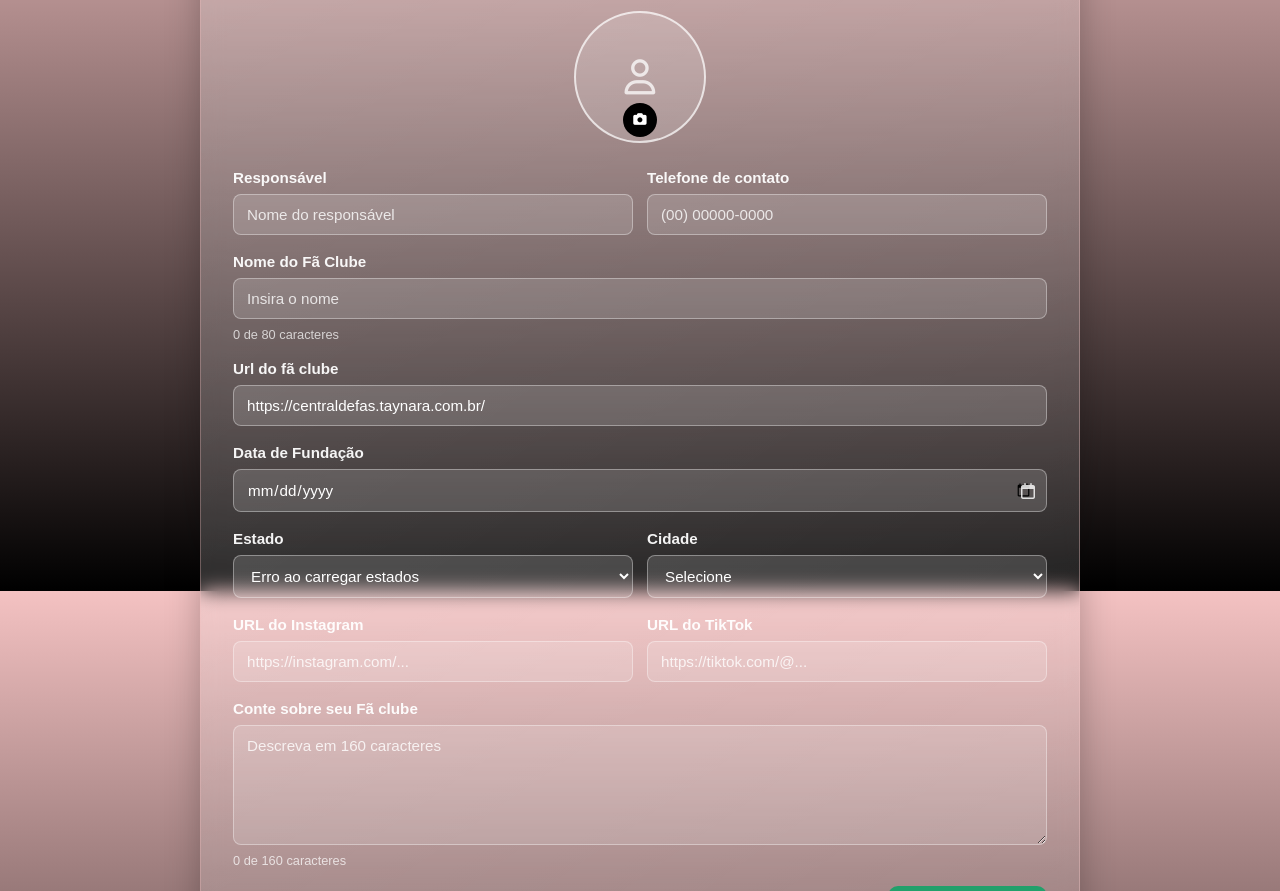
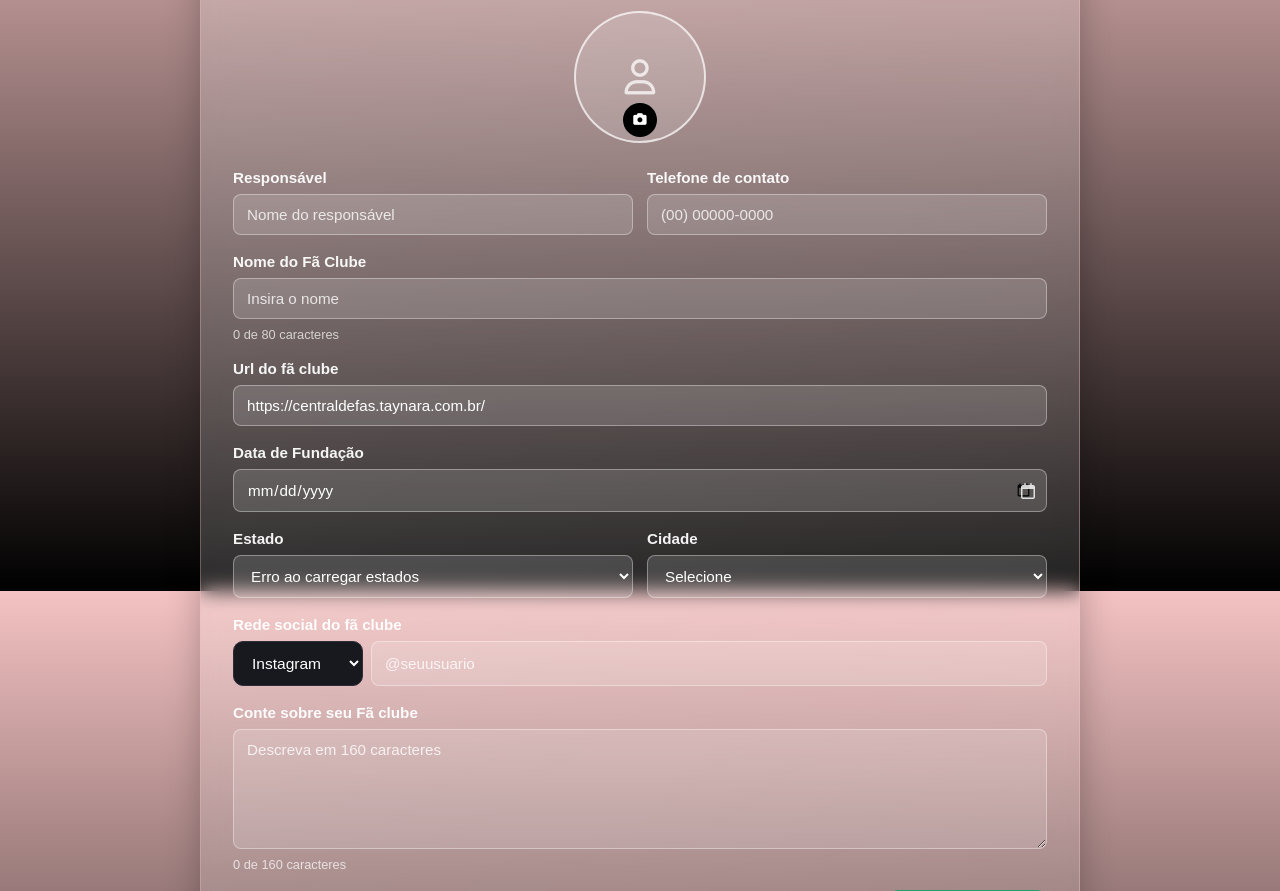
Before and after one commit to victorarlino/Tayara-Andreza, a website: page oficializar-fa-clube.html in a window 1280 px wide. Shown: the part 209-1100 px from the top of the page. Drawn offline with Linux system fonts and the light colour scheme; no server answers.

Commit message:
feat: campo de rede social unificado com seletor Instagram/TikTok

```diff
--- a/css/oficializar-fa-clube.css
+++ b/css/oficializar-fa-clube.css
@@ -228,6 +228,25 @@ body {
     gap: 14px;
 }
 
+.input-with-select {
+    display: flex;
+    gap: 8px;
+}
+
+.input-with-select select {
+    flex: 0 0 130px;
+    border: 1.5px solid #2d2d3a;
+    border-radius: 10px;
+    padding: 12px 14px;
+    background: #18181f;
+    color: #fff;
+    font-size: 0.97rem;
+}
+
+.input-with-select input {
+    flex: 1;
+}
+
 .add-social-btn {
     width: 100%;
     border: none;
--- a/js/oficializar-fa-clube.js
+++ b/js/oficializar-fa-clube.js
@@ -11,8 +11,8 @@ const fanClubUrlInput = document.getElementById('fanClubUrl');
 const foundationDateInput = document.getElementById('foundationDate');
 const responsavelInput = document.getElementById('responsavel');
 const telefoneContatoInput = document.getElementById('telefoneContato');
-const instagramUrlInput = document.getElementById('instagramUrl');
-const tiktokUrlInput = document.getElementById('tiktokUrl');
+const socialPlatformSelect = document.getElementById('socialPlatform');
+const socialUrlInput = document.getElementById('socialUrl');
 const submitFeedback = document.getElementById('submitFeedback');
 const officialForm = document.getElementById('officialForm');
 const CURRENT_USER_KEY_STORAGE = 'fanClubCurrentUserKey';
@@ -141,19 +141,18 @@ estadoSelect.addEventListener('change', (event) => {
 officialForm.addEventListener('submit', async (event) => {
     event.preventDefault();
 
-    const instagramUrl = instagramUrlInput.value.trim();
-    const tiktokUrl = tiktokUrlInput.value.trim();
-
-    const hasInstagram = Boolean(instagramUrl);
-    const hasTikTok = Boolean(tiktokUrl);
+    const socialPlatform = socialPlatformSelect.value;
+    const socialHandle = socialUrlInput.value.trim().replace(/^@/, '');
+    const instagramUrl = socialPlatform === 'instagram' ? `https://instagram.com/${socialHandle}` : '';
+    const tiktokUrl = socialPlatform === 'tiktok' ? `https://tiktok.com/@${socialHandle}` : '';
 
     if (!fanClubNameInput.value.trim()) {
         submitFeedback.textContent = 'Informe o nome do fã clube.';
         return;
     }
 
-    if (!hasInstagram || !hasTikTok) {
-        submitFeedback.textContent = 'Adicione as duas URLs (Instagram e TikTok) para enviar o cadastro.';
+    if (!socialHandle) {
+        submitFeedback.textContent = 'Informe o @ da rede social do fã clube.';
         return;
     }
 
--- a/oficializar-fa-clube.html
+++ b/oficializar-fa-clube.html
@@ -117,14 +117,14 @@
                     </div>
                 </div>
 
-                <div class="form-grid-two">
-                    <div class="form-group">
-                        <label for="instagramUrl">URL do Instagram</label>
-                        <input id="instagramUrl" type="text" placeholder="https://instagram.com/...">
-                    </div>
-                    <div class="form-group">
-                        <label for="tiktokUrl">URL do TikTok</label>
-                        <input id="tiktokUrl" type="text" placeholder="https://tiktok.com/@...">
+                <div class="form-group">
+                    <label for="socialUrl">Rede social do fã clube</label>
+                    <div class="input-with-select">
+                        <select id="socialPlatform">
+                            <option value="instagram">Instagram</option>
+                            <option value="tiktok">TikTok</option>
+                        </select>
+                        <input id="socialUrl" type="text" placeholder="@seuusuario">
                     </div>
                 </div>
 
```
